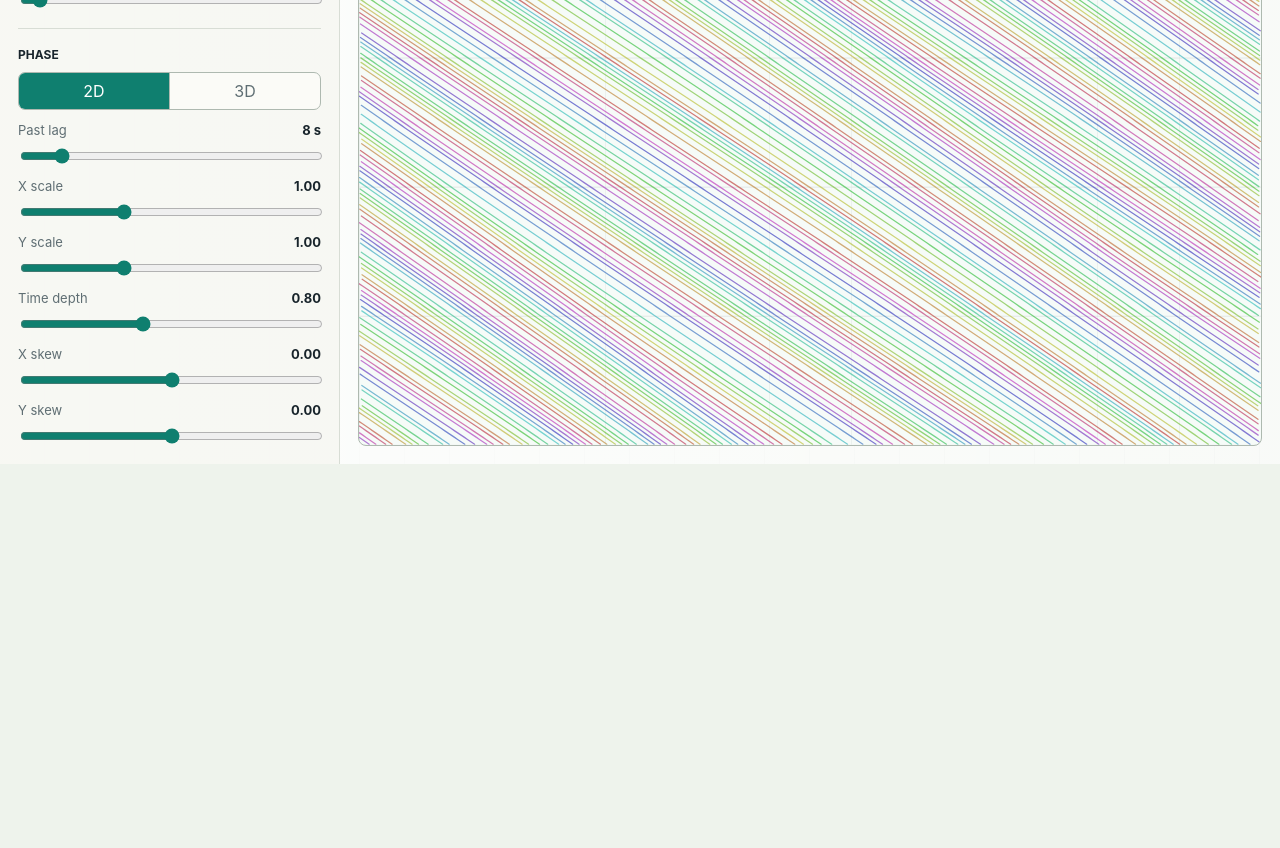
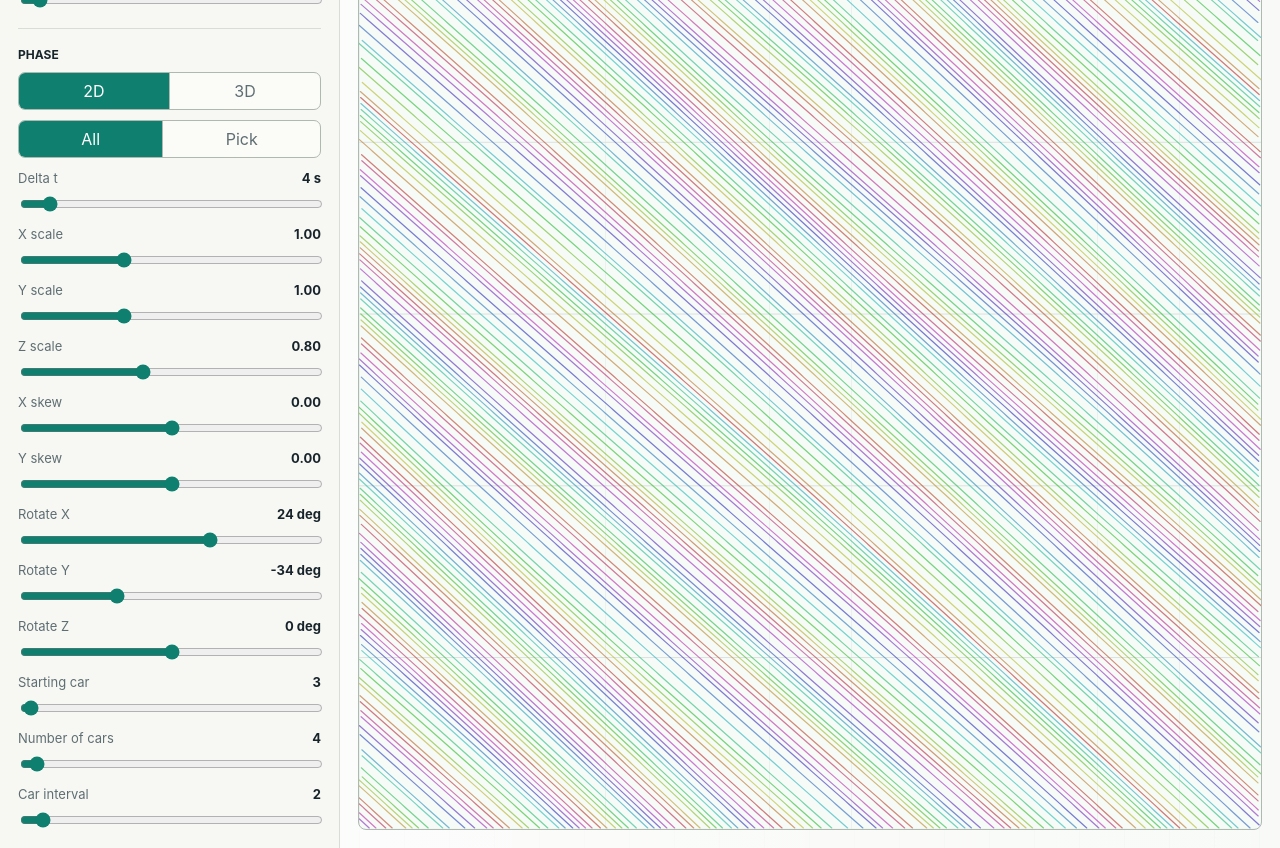
Before and after one commit to pythiaenthusiasmos/freeway-surf, a React (Vite) app: page / in a window 1280 px wide. Shown: the part 980-1828 px from the top of the page. Before the commit the page ends 1444 px from the top, so only its background shows below. Built offline with nearby package versions, Linux system fonts and the light colour scheme.

Commit message:
Plot speed delay phase diagrams

```diff
--- a/src/App.tsx
+++ b/src/App.tsx
@@ -31,6 +31,7 @@
 type Sample = {
   t: number
   x: number
+  v: number
 }
 
 type Simulation = {
@@ -46,12 +47,18 @@
 type PhaseMode = '2d' | '3d'
 
 type DiagramParams = {
-  lag: number
+  delta: number
   xScale: number
   yScale: number
   zScale: number
   xSkew: number
   ySkew: number
+  rotateX: number
+  rotateY: number
+  rotateZ: number
+  startCar: number
+  selectedCars: number
+  carInterval: number
 }
 
 const defaultParams: Params = {
@@ -74,12 +81,18 @@
 }
 
 const defaultDiagramParams: DiagramParams = {
-  lag: 8,
+  delta: 4,
   xScale: 1,
   yScale: 1,
   zScale: 0.8,
   xSkew: 0,
   ySkew: 0,
+  rotateX: 24,
+  rotateY: -34,
+  rotateZ: 0,
+  startCar: 3,
+  selectedCars: 4,
+  carInterval: 2,
 }
 
 const controls: Array<{
@@ -115,12 +128,18 @@
   step: number
   suffix?: string
 }> = [
-  { key: 'lag', label: 'Past lag', min: 1, max: 60, step: 1, suffix: ' s' },
+  { key: 'delta', label: 'Delta t', min: 1, max: 40, step: 1, suffix: ' s' },
   { key: 'xScale', label: 'X scale', min: 0.25, max: 2.5, step: 0.05 },
   { key: 'yScale', label: 'Y scale', min: 0.25, max: 2.5, step: 0.05 },
-  { key: 'zScale', label: 'Time depth', min: 0, max: 2, step: 0.05 },
+  { key: 'zScale', label: 'Z scale', min: 0, max: 2, step: 0.05 },
   { key: 'xSkew', label: 'X skew', min: -1.5, max: 1.5, step: 0.05 },
   { key: 'ySkew', label: 'Y skew', min: -1.5, max: 1.5, step: 0.05 },
+  { key: 'rotateX', label: 'Rotate X', min: -90, max: 90, step: 1, suffix: ' deg' },
+  { key: 'rotateY', label: 'Rotate Y', min: -90, max: 90, step: 1, suffix: ' deg' },
+  { key: 'rotateZ', label: 'Rotate Z', min: -180, max: 180, step: 1, suffix: ' deg' },
+  { key: 'startCar', label: 'Starting car', min: 1, max: 180, step: 1 },
+  { key: 'selectedCars', label: 'Number of cars', min: 1, max: 100, step: 1 },
+  { key: 'carInterval', label: 'Car interval', min: 1, max: 20, step: 1 },
 ]
 
 function mulberry32(seed: number) {
@@ -160,7 +179,7 @@
   })).sort((a, b) => a.position - b.position)
 
   const steps = Math.max(2, Math.floor(params.duration / params.dt))
-  const histories: Sample[][] = cars.map((car) => [{ t: 0, x: wrap(car.position, params.roadLength) }])
+  const histories: Sample[][] = cars.map((car) => [{ t: 0, x: wrap(car.position, params.roadLength), v: car.speed }])
   let minimumGap = params.roadLength
   let averageSpeedTotal = 0
 
@@ -225,7 +244,7 @@
       car.speed = safeSpeeds.get(car.id) ?? car.speed
       car.position += car.speed * params.dt
       averageSpeedTotal += car.speed
-      histories[car.id].push({ t: step * params.dt, x: wrap(car.position, params.roadLength) })
+      histories[car.id].push({ t: step * params.dt, x: wrap(car.position, params.roadLength), v: car.speed })
     })
 
     const afterUpdate = [...cars].sort((a, b) => a.position - b.position)
@@ -277,48 +296,51 @@
   samples: Sample[],
   width: number,
   height: number,
-  roadLength: number,
-  duration: number,
   diagram: DiagramParams,
   mode: PhaseMode,
+  maxSpeed: number,
 ) {
   const paths: string[] = []
   const sampleDt = samples[1] ? samples[1].t - samples[0].t : 1
-  const lagSteps = Math.max(1, Math.round(diagram.lag / sampleDt))
+  const delaySteps = Math.max(1, Math.round(diagram.delta / sampleDt))
+  const startIndex = mode === '3d' ? delaySteps * 2 : delaySteps
   let current = ''
-  let previousNow = samples[lagSteps]?.x ?? 0
-  let previousPast = samples[0]?.x ?? 0
 
-  for (let index = lagSteps; index < samples.length; index += 1) {
+  for (let index = startIndex; index < samples.length; index += 1) {
     const now = samples[index]
-    const past = samples[index - lagSteps]
-    const nowUnit = now.x / roadLength
-    const pastUnit = past.x / roadLength
-    const timeUnit = now.t / duration
-    const centeredNow = (nowUnit - 0.5) * diagram.xScale
-    const centeredPast = (pastUnit - 0.5) * diagram.yScale
-    const centeredTime = (timeUnit - 0.5) * diagram.zScale
-
-    let x = width / 2 + centeredNow * width * 0.82 + centeredPast * diagram.xSkew * width * 0.32
-    let y = height / 2 - centeredPast * height * 0.82 + centeredNow * diagram.ySkew * height * 0.32
+    const past = samples[index - delaySteps]
+    const older = samples[index - delaySteps * 2] ?? past
+    const centeredNow = (now.v / maxSpeed - 0.5) * diagram.xScale
+    const centeredPast = (past.v / maxSpeed - 0.5) * diagram.yScale
+    const centeredOlder = (older.v / maxSpeed - 0.5) * diagram.zScale
+    let x3 = centeredNow + centeredPast * diagram.xSkew * 0.5
+    let y3 = centeredPast + centeredNow * diagram.ySkew * 0.5
+    let z3 = mode === '3d' ? centeredOlder : 0
 
     if (mode === '3d') {
-      x += centeredTime * width * 0.34
-      y -= centeredTime * height * 0.28
+      const rx = (diagram.rotateX * Math.PI) / 180
+      const ry = (diagram.rotateY * Math.PI) / 180
+      const rz = (diagram.rotateZ * Math.PI) / 180
+      const yAfterX = y3 * Math.cos(rx) - z3 * Math.sin(rx)
+      const zAfterX = y3 * Math.sin(rx) + z3 * Math.cos(rx)
+      y3 = yAfterX
+      z3 = zAfterX
+
+      const xAfterY = x3 * Math.cos(ry) + z3 * Math.sin(ry)
+      const zAfterY = -x3 * Math.sin(ry) + z3 * Math.cos(ry)
+      x3 = xAfterY
+      z3 = zAfterY
+
+      const xAfterZ = x3 * Math.cos(rz) - y3 * Math.sin(rz)
+      const yAfterZ = x3 * Math.sin(rz) + y3 * Math.cos(rz)
+      x3 = xAfterZ
+      y3 = yAfterZ
     }
 
-    const wraps =
-      Math.abs(now.x - previousNow) > roadLength * 0.55 || Math.abs(past.x - previousPast) > roadLength * 0.55
-
-    if (wraps && current) {
-      paths.push(current)
-      current = `M ${x.toFixed(2)} ${y.toFixed(2)}`
-    } else {
-      current += `${current ? ' L' : 'M'} ${x.toFixed(2)} ${y.toFixed(2)}`
-    }
-
-    previousNow = now.x
-    previousPast = past.x
+    const depthPush = mode === '3d' ? z3 * 0.16 : 0
+    const x = width / 2 + (x3 + depthPush) * width * 0.78
+    const y = height / 2 - (y3 - depthPush) * height * 0.78
+    current += `${current ? ' L' : 'M'} ${x.toFixed(2)} ${y.toFixed(2)}`
   }
 
   if (current) {
@@ -328,12 +350,44 @@
   return paths
 }
 
+function selectedHistories(histories: Sample[][], diagram: DiagramParams, showAllCars: boolean) {
+  if (showAllCars) {
+    return histories.map((samples, index) => ({ samples, index }))
+  }
+
+  const startIndex = clamp(Math.round(diagram.startCar) - 1, 0, histories.length - 1)
+  const interval = Math.max(1, Math.round(diagram.carInterval))
+  const count = Math.max(1, Math.round(diagram.selectedCars))
+  const selected: Array<{ samples: Sample[]; index: number }> = []
+
+  for (let offset = 0; offset < count; offset += 1) {
+    const index = startIndex + offset * interval
+
+    if (index >= histories.length) {
+      break
+    }
+
+    selected.push({ samples: histories[index], index })
+  }
+
+  return selected
+}
+
 function App() {
   const [params, setParams] = useState(defaultParams)
   const [diagramParams, setDiagramParams] = useState(defaultDiagramParams)
   const [viewMode, setViewMode] = useState<ViewMode>('road')
   const [phaseMode, setPhaseMode] = useState<PhaseMode>('2d')
+  const [showAllCars, setShowAllCars] = useState(true)
   const simulation = useMemo(() => runSimulation(params), [params])
+  const phaseHistories = useMemo(
+    () => selectedHistories(simulation.histories, diagramParams, showAllCars),
+    [diagramParams, showAllCars, simulation.histories],
+  )
+  const maxPhaseSpeed = useMemo(
+    () => Math.max(1, ...phaseHistories.flatMap(({ samples }) => samples.map((sample) => sample.v))),
+    [phaseHistories],
+  )
   const graphWidth = 1100
   const graphHeight = 720
 
@@ -400,6 +454,14 @@
               </button>
               <button className={phaseMode === '3d' ? 'active' : ''} type="button" onClick={() => setPhaseMode('3d')}>
                 3D
+              </button>
+            </div>
+            <div className="segmented compact" aria-label="Car selection">
+              <button className={showAllCars ? 'active' : ''} type="button" onClick={() => setShowAllCars(true)}>
+                All
+              </button>
+              <button className={!showAllCars ? 'active' : ''} type="button" onClick={() => setShowAllCars(false)}>
+                Pick
               </button>
             </div>
           </div>
@@ -474,7 +536,7 @@
                   )}
                 </>
               )}
-              {simulation.histories.map((samples, index) => {
+              {(viewMode === 'road' ? simulation.histories.map((samples, index) => ({ samples, index })) : phaseHistories).map(({ samples, index }) => {
                 const paths =
                   viewMode === 'road'
                     ? buildPaths(samples, graphWidth, graphHeight, params.roadLength, params.duration)
@@ -482,10 +544,9 @@
                         samples,
                         graphWidth,
                         graphHeight,
-                        params.roadLength,
-                        params.duration,
                         diagramParams,
                         phaseMode,
+                        maxPhaseSpeed,
                       )
 
                 return paths.map((path, segment) => (
```
Also changed, not shown: 1 other file (tests, documents, lock files or other folders).
